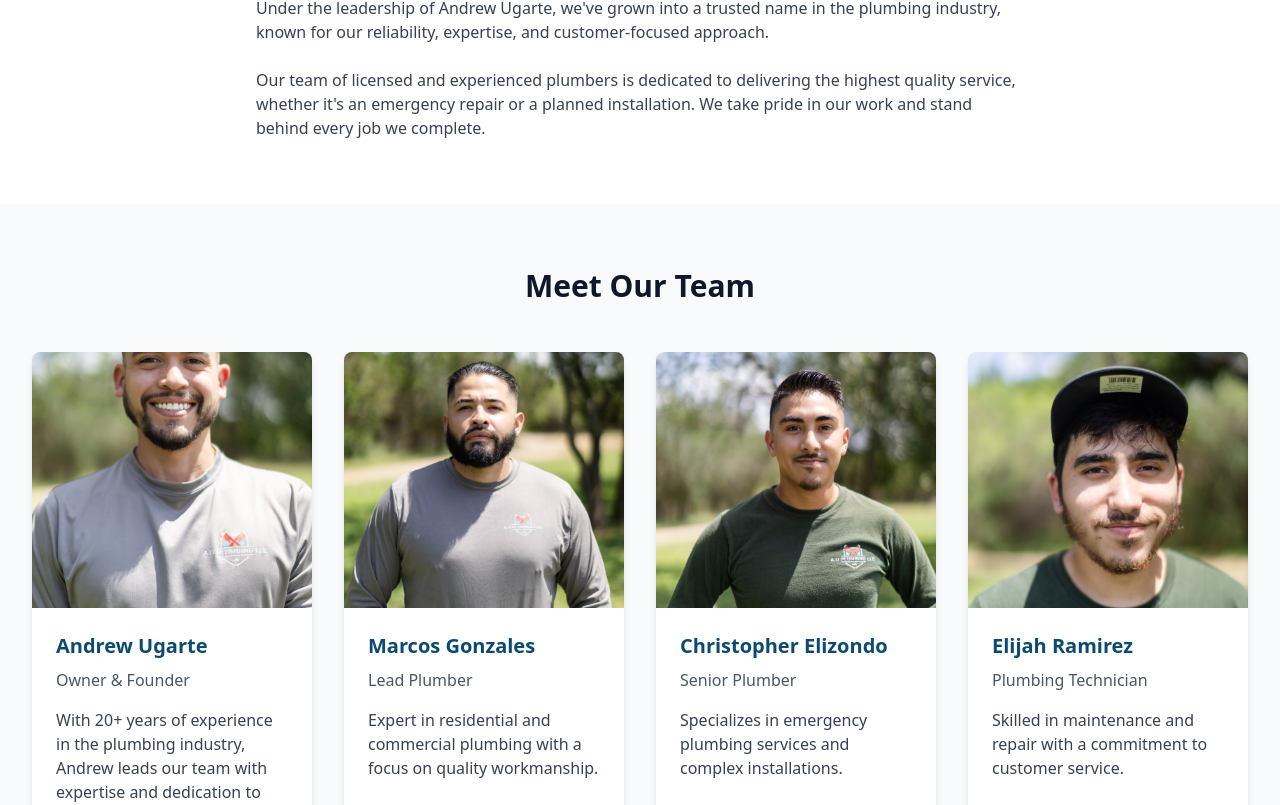
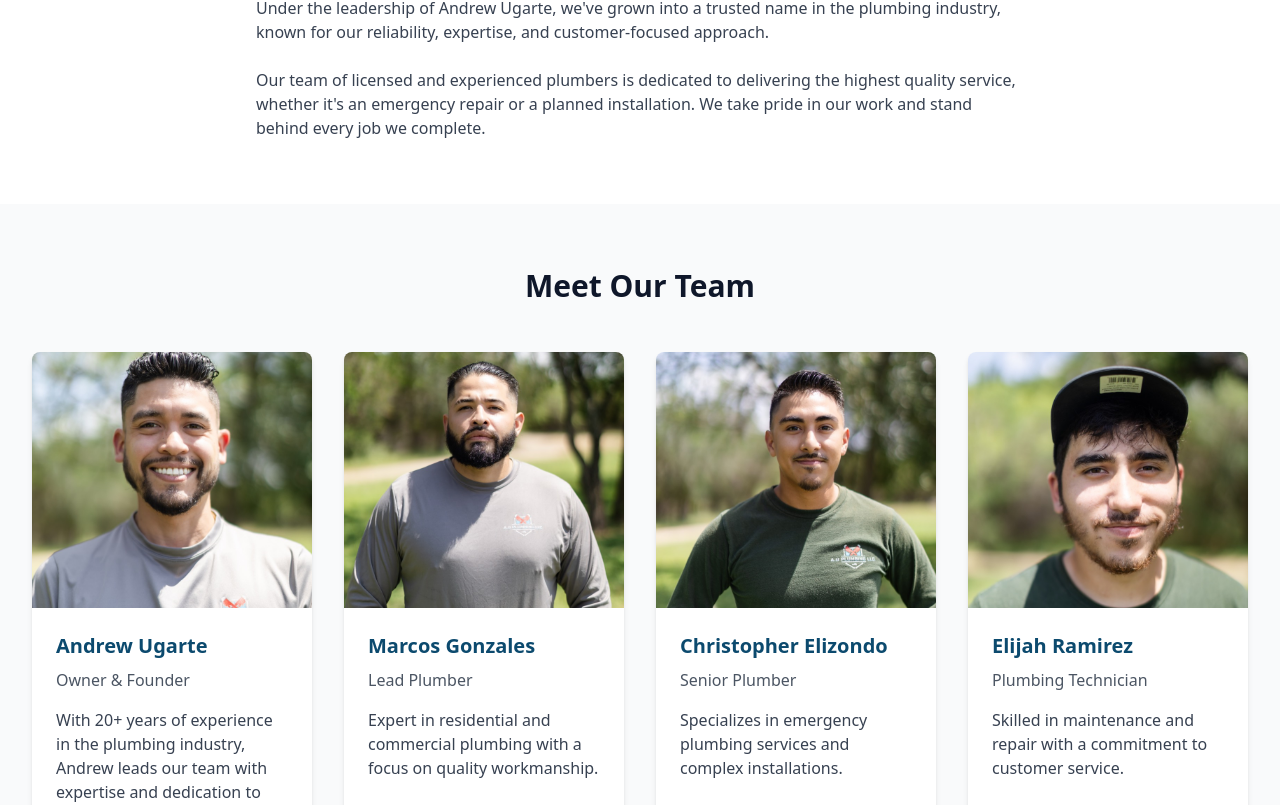
Before and after one commit to jojoaj35/auplumbing, a Next.js app: page /about in a window 1280 px wide. Shown: the part 516-1321 px from the top of the page. Built offline with nearby package versions, Linux system fonts and the light colour scheme.

Commit message:
Move Andrew's image up - adjust positioning from 60% to 20% to move image upward

```diff
--- a/src/app/about/page.tsx
+++ b/src/app/about/page.tsx
@@ -105,7 +105,7 @@ export default function About() {
                       className="object-cover"
                       style={
                         member.name === 'Andrew Ugarte'
-                          ? { objectPosition: 'center 60%' }
+                          ? { objectPosition: 'center 20%' }
                           : member.name === 'Elijah Ramirez'
                           ? { objectPosition: 'center 20%' }
                           : {}
--- a/src/components/AboutSection.tsx
+++ b/src/components/AboutSection.tsx
@@ -87,7 +87,7 @@ const AboutSection = () => {
                 {/* Andrew */}
                 <div className="flex flex-col items-center text-center">
                   <div className="relative w-32 h-32 mb-2 rounded-full overflow-hidden shadow-lg">
-                    <Image src="/images/IMG_9834.jpg" alt="Andrew Ugarte" fill className="object-cover" style={{ objectPosition: 'center 60%' }} />
+                    <Image src="/images/IMG_9834.jpg" alt="Andrew Ugarte" fill className="object-cover" style={{ objectPosition: 'center 20%' }} />
                   </div>
                   <span className="font-semibold text-blue-900 dark:text-blue-200">Andrew Ugarte</span>
                   <span className="text-sm text-blue-700 dark:text-blue-300 mb-1">Owner & Founder</span>
```
